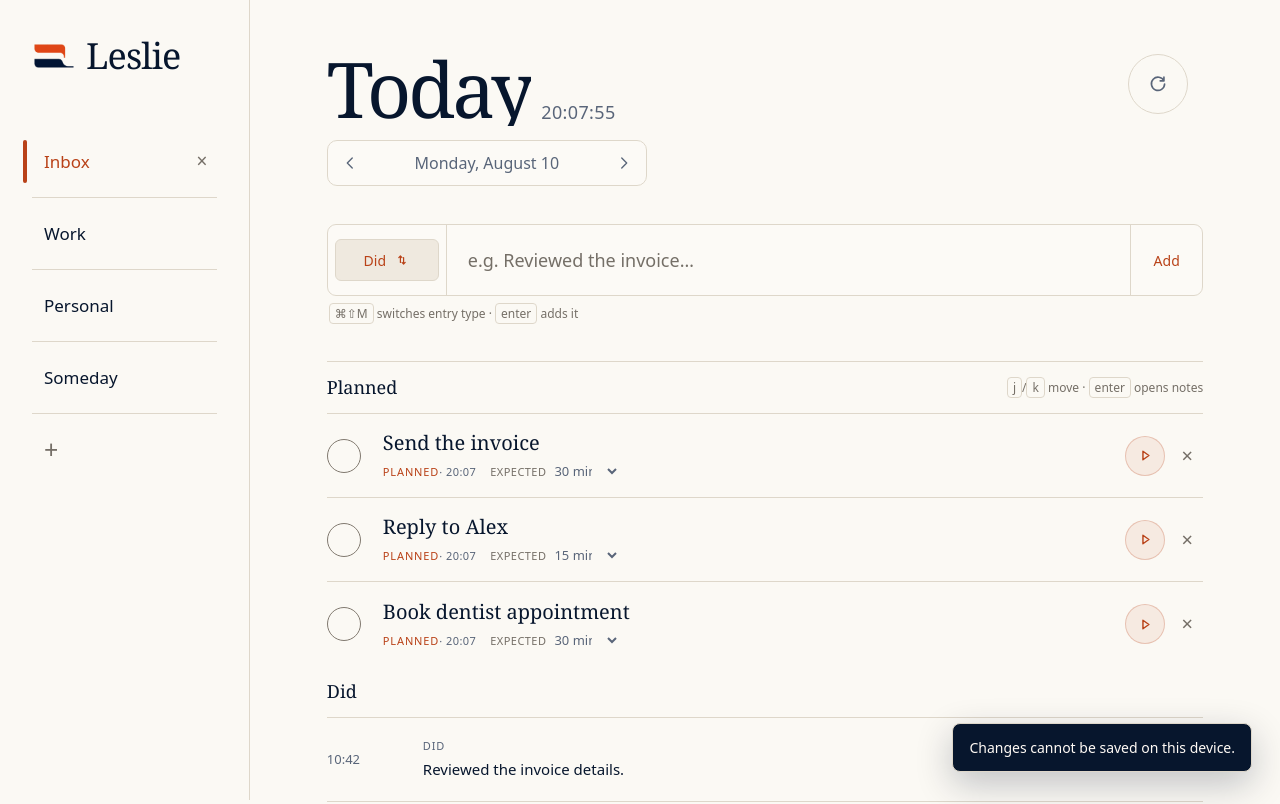
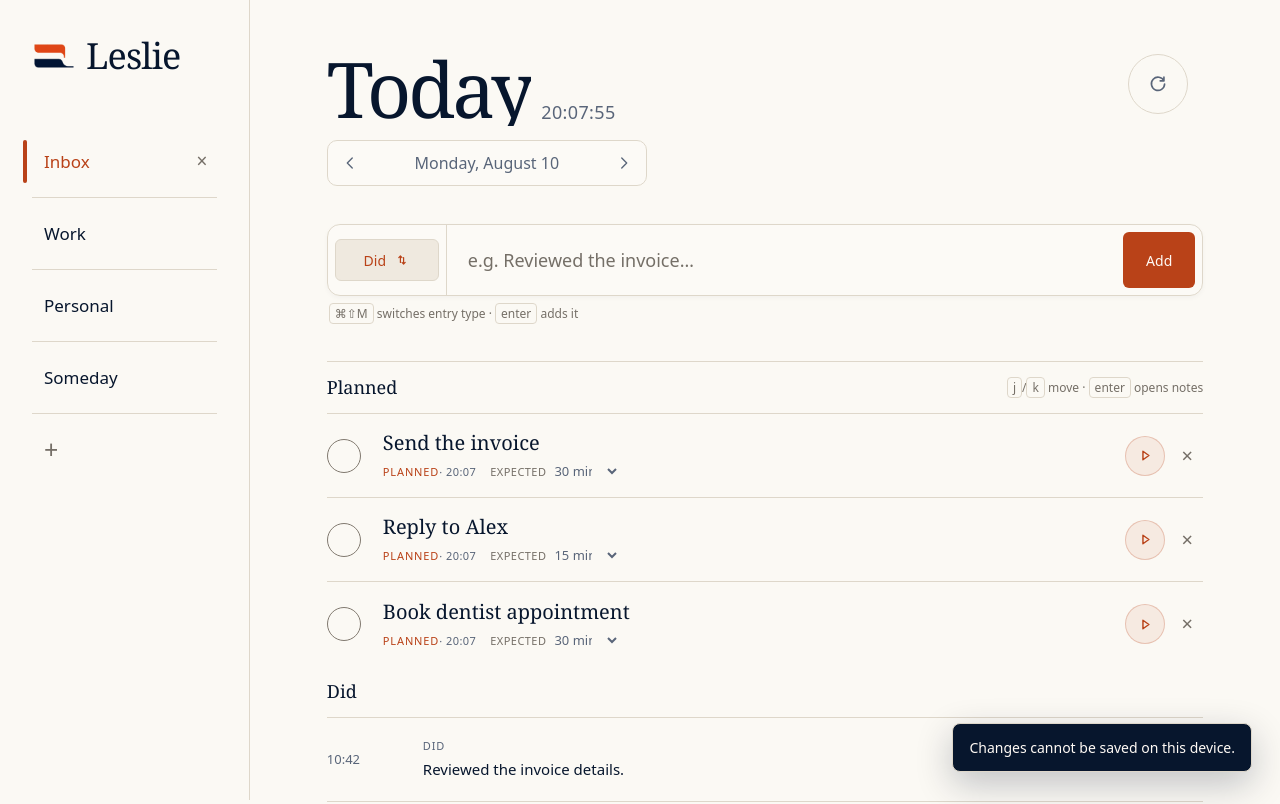
Before and after one commit to thoriqakbar0/leslie, a React (Vite) app: page / in a window 1280 px wide. Shown: the top 804 px of the page. Built offline with nearby package versions, Linux system fonts and the light colour scheme; what chrono-node would draw is missing.

Commit message:
feat(capture): polish quick entry controls

```diff
--- a/src/components/CaptureComposer.tsx
+++ b/src/components/CaptureComposer.tsx
@@ -95,7 +95,7 @@ export function CaptureComposer({
             type="button"
           >
             <span aria-hidden="true">{mode === "planned" ? "Planned" : "Did"}</span>
-            <svg aria-hidden="true" viewBox="0 0 20 20">
+            <svg aria-hidden="true" focusable="false" viewBox="0 0 20 20">
               <path d="m6 7 2-2 2 2M8 5v8M14 13l-2 2-2-2M12 15V7" />
             </svg>
           </button>
--- a/src/index.css
+++ b/src/index.css
@@ -833,15 +833,16 @@ body:has(.notes-sidebar) {
   align-items: center;
   overflow: hidden;
   border: 1px solid var(--line);
-  border-radius: 9px;
+  border-radius: 13px;
   background: var(--capture-surface);
-  transition:
-    border-color 150ms ease,
-    box-shadow 150ms ease;
+  box-shadow: 0 2px 5px color-mix(in srgb, var(--shadow-popover) 18%, transparent);
+  transition-property: border-color, box-shadow;
+  transition-duration: 150ms;
+  transition-timing-function: ease-out;
 }
 
 .capture-box.planned {
-  grid-template-columns: auto minmax(0, 1fr) 92px 76px;
+  grid-template-columns: auto minmax(0, 1fr) 106px 86px;
 }
 
 .capture-box:focus-within {
@@ -870,7 +871,20 @@ body:has(.notes-sidebar) {
   background: var(--selected);
   color: var(--accent);
   font-size: 14px;
-  cursor: pointer;
+  font-weight: 500;
+  cursor: pointer;
+  transition-property: scale, background-color, color, box-shadow;
+  transition-duration: 120ms;
+  transition-timing-function: ease-out;
+}
+
+.entry-mode-switch:hover {
+  background: color-mix(in srgb, var(--accent) 13%, transparent);
+  box-shadow: 0 2px 5px color-mix(in srgb, var(--shadow-popover) 20%, transparent);
+}
+
+.entry-mode-switch:active {
+  scale: 0.96;
 }
 
 .entry-mode-switch svg {
@@ -896,28 +910,50 @@ body:has(.notes-sidebar) {
 
 .capture-box select {
   width: 92px;
-  border: 0;
+  height: 42px;
+  padding-inline: 12px;
+  border: 0;
+  border-radius: 6px;
   outline: 0;
-  background: transparent;
+  background: var(--selected);
   color: var(--muted);
   font-size: 13px;
   cursor: pointer;
+  transition-property: background-color, color;
+  transition-duration: 120ms;
+  transition-timing-function: ease-out;
+}
+
+.capture-box select:hover {
+  background: color-mix(in srgb, var(--accent) 10%, transparent);
+  color: var(--accent);
 }
 
 .capture-submit {
-  align-self: stretch;
+  align-self: center;
   min-width: 72px;
+  height: 56px;
+  margin-inline-end: 7px;
   padding: 0 18px;
   border: 0;
-  border-left: 1px solid var(--line);
-  background: transparent;
-  color: var(--accent);
+  border-radius: 6px;
+  background: var(--accent);
+  color: var(--on-accent);
   font-size: 14px;
-  cursor: pointer;
+  font-weight: 500;
+  cursor: pointer;
+  transition-property: scale, background-color, box-shadow;
+  transition-duration: 120ms;
+  transition-timing-function: ease-out;
 }
 
 .capture-submit:hover {
-  background: color-mix(in srgb, var(--accent) 5%, transparent);
+  background: color-mix(in srgb, var(--accent) 88%, var(--ink));
+  box-shadow: 0 4px 9px color-mix(in srgb, var(--accent) 20%, transparent);
+}
+
+.capture-submit:active {
+  scale: 0.96;
 }
 
 .capture-hint {
```
